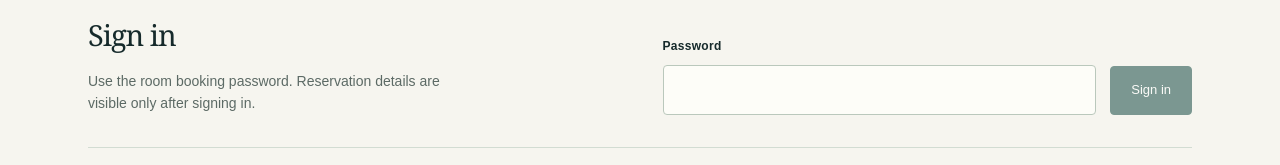
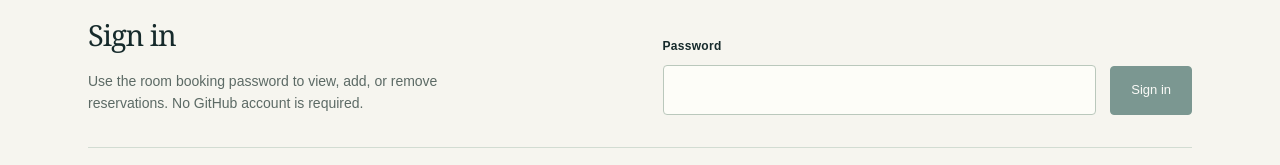
Before and after one commit to CSDUlm/csdulm.github.io, a website: page rooms/index.html in a window 1280 px wide. Shown: the part 444-609 px from the top of the page. Drawn offline with Linux system fonts and the light colour scheme.

Commit message:
Clarify password-only management without GitHub accounts

```diff
--- a/assets/js/manage.js
+++ b/assets/js/manage.js
@@ -20,8 +20,8 @@
     signIn: ["Sign in", "Se connecter"],
     password: ["Password", "Mot de passe"],
     adminLoginHint: [
-      "Use the seminar organiser password to make changes.",
-      "Utilisez le mot de passe des organisateurs pour modifier les séminaires.",
+      "Use the seminar organiser password to make changes. No GitHub account is required.",
+      "Utilisez le mot de passe des organisateurs pour modifier les séminaires. Aucun compte GitHub n’est nécessaire.",
     ],
     signOut: ["Sign out", "Se déconnecter"],
     newSeminar: ["Add a seminar", "Ajouter un séminaire"],
@@ -50,8 +50,8 @@
       "Consultez et gérez les réservations des quatre salles de réunion et de visioconférence du CSD. Connectez-vous pour accéder au calendrier.",
     ],
     roomsLoginHint: [
-      "Use the room booking password. Reservation details are visible only after signing in.",
-      "Utilisez le mot de passe de réservation des salles. Les réservations sont visibles uniquement après connexion.",
+      "Use the room booking password to view, add, or remove reservations. No GitHub account is required.",
+      "Utilisez le mot de passe de réservation des salles pour consulter, ajouter ou supprimer des réservations. Aucun compte GitHub n’est nécessaire.",
     ],
     roomCalendar: ["Room calendar", "Calendrier des salles"],
     viewRoom: ["View room", "Afficher une salle"],
--- a/rooms/index.html
+++ b/rooms/index.html
@@ -50,8 +50,8 @@
         <div>
           <h2 id="login-heading" data-i18n="signIn">Sign in</h2>
           <p data-i18n="roomsLoginHint">
-            Use the room booking password. Reservation details are visible only
-            after signing in.
+            Use the room booking password to view, add, or remove reservations.
+            No GitHub account is required.
           </p>
         </div>
         <form id="login-form" class="manage-login-form">
```
Also changed, not shown: admin/index.html (+2 -1 lines), README.md, worker/README.md.
